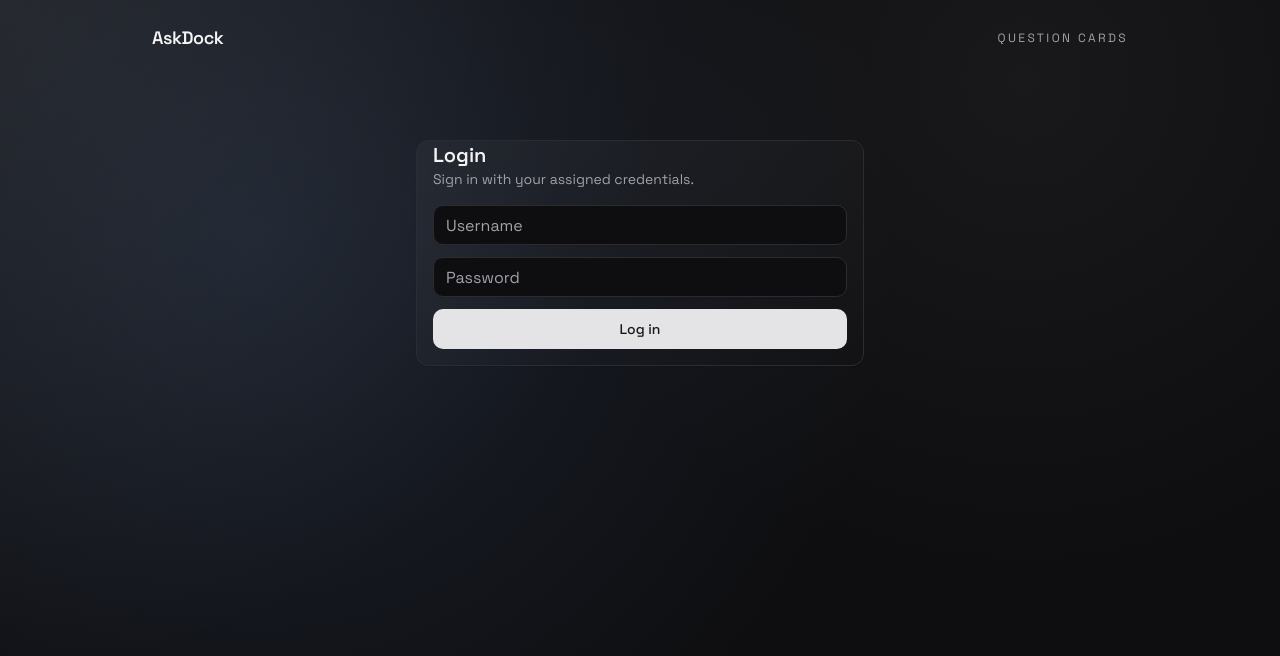
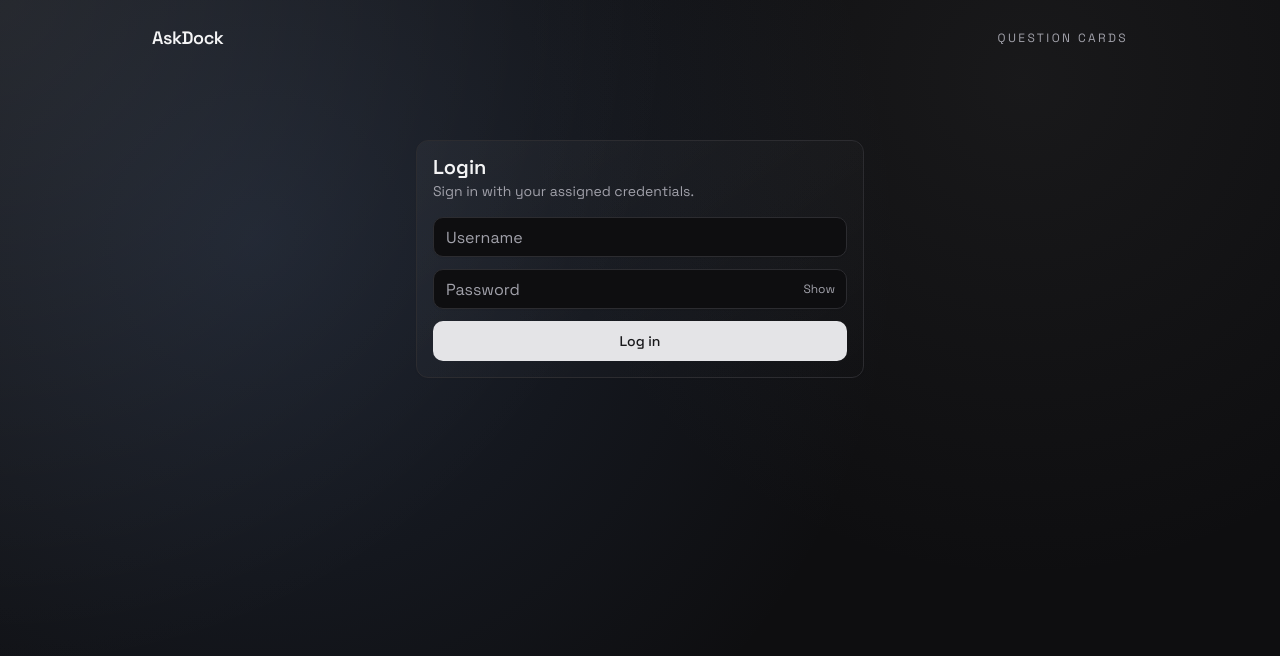
Before and after one commit to kt5rc/AskDock, a Next.js app: page /login in a window 1280 px wide. Shown: the top 656 px of the page. Built offline with nearby package versions, Linux system fonts and the light colour scheme; no server answers.

Commit message:
feat: show login password

```diff
--- a/app/login/page.tsx
+++ b/app/login/page.tsx
@@ -1,23 +1,24 @@
-'use client';
+"use client";
 
-import { useEffect, useState } from 'react';
-import { useRouter } from 'next/navigation';
-import { Button } from '@/components/ui/button';
-import { Input } from '@/components/ui/input';
-import { Card, CardContent } from '@/components/ui/card';
+import { useEffect, useState } from "react";
+import { useRouter } from "next/navigation";
+import { Button } from "@/components/ui/button";
+import { Input } from "@/components/ui/input";
+import { Card, CardContent } from "@/components/ui/card";
 
 export default function LoginPage() {
   const router = useRouter();
-  const [username, setUsername] = useState('');
-  const [password, setPassword] = useState('');
+  const [username, setUsername] = useState("");
+  const [password, setPassword] = useState("");
+  const [showPassword, setShowPassword] = useState(false);
   const [loading, setLoading] = useState(false);
   const [error, setError] = useState<string | null>(null);
 
   useEffect(() => {
     const check = async () => {
-      const res = await fetch('/api/auth/me');
+      const res = await fetch("/api/auth/me");
       if (res.ok) {
-        router.replace('/');
+        router.replace("/");
       }
     };
     check();
@@ -28,17 +29,17 @@ export default function LoginPage() {
     setLoading(true);
     setError(null);
     try {
-      const res = await fetch('/api/auth/login', {
-        method: 'POST',
-        headers: { 'Content-Type': 'application/json' },
-        body: JSON.stringify({ username, password })
+      const res = await fetch("/api/auth/login", {
+        method: "POST",
+        headers: { "Content-Type": "application/json" },
+        body: JSON.stringify({ username, password }),
       });
       if (!res.ok) {
         const data = await res.json().catch(() => null);
-        setError(data?.error || 'Login failed');
+        setError(data?.error || "Login failed");
         return;
       }
-      router.replace('/');
+      router.replace("/");
     } finally {
       setLoading(false);
     }
@@ -49,8 +50,10 @@ export default function LoginPage() {
       <Card className="card-sheen">
         <CardContent className="space-y-4">
           <div>
-            <h1 className="text-xl font-semibold">Login</h1>
-            <p className="text-sm text-muted-foreground">Sign in with your assigned credentials.</p>
+            <h1 className="text-xl font-semibold mt-3">Login</h1>
+            <p className="text-sm text-muted-foreground">
+              Sign in with your assigned credentials.
+            </p>
           </div>
           <form onSubmit={handleSubmit} className="space-y-3">
             <Input
@@ -59,16 +62,25 @@ export default function LoginPage() {
               placeholder="Username"
               autoComplete="username"
             />
+            <div className="relative">
               <Input
                 value={password}
                 onChange={(event) => setPassword(event.target.value)}
-              type="password"
+                type={showPassword ? "text" : "password"}
                 placeholder="Password"
                 autoComplete="current-password"
               />
+              <button
+                type="button"
+                className="absolute right-3 top-1/2 -translate-y-1/2 text-xs text-muted-foreground hover:text-foreground"
+                onClick={() => setShowPassword((prev) => !prev)}
+              >
+                {showPassword ? "Hide" : "Show"}
+              </button>
+            </div>
             {error && <div className="text-sm text-destructive">{error}</div>}
             <Button type="submit" className="w-full" disabled={loading}>
-              {loading ? 'Signing in...' : 'Log in'}
+              {loading ? "Signing in..." : "Log in"}
             </Button>
           </form>
         </CardContent>
```
Lines whose indentation alone changed are shown as unchanged.
